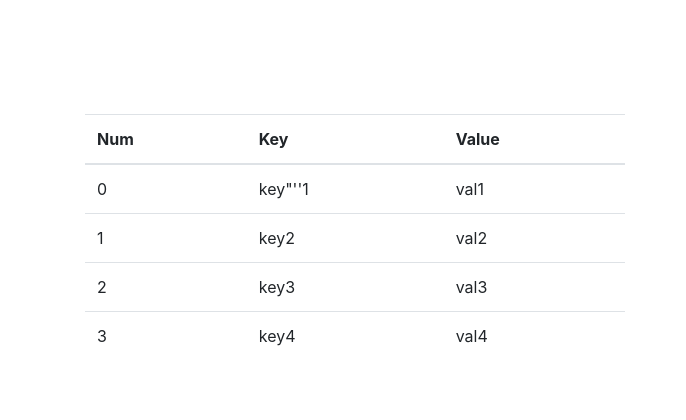
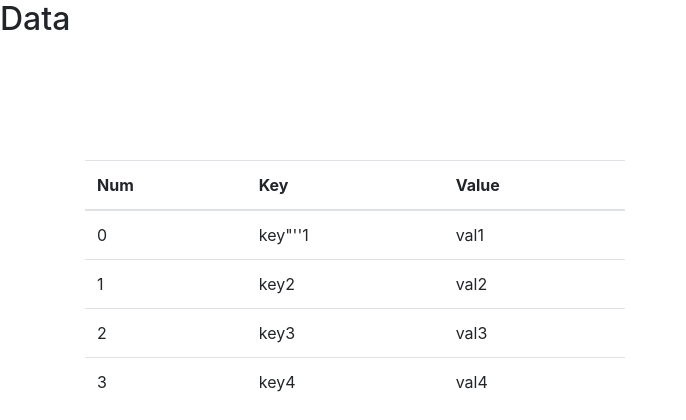
Before and after one commit to Parizval/PromethusApi, a Flask app: page / in a window 1280 px wide. Shown: the top 420 px of the page, without its empty margins (0-686 px from the left). Run offline with Flask 2, Linux system fonts and the light colour scheme; some libraries are stand-ins or nearby versions.

Commit message:
Updated HTML Code for ajax Script

```diff
--- a/templates/index.html
+++ b/templates/index.html
@@ -1,32 +1,36 @@
 <!DOCTYPE html>
 <html lang="en">
   <head>
-    <meta charset="UTF-8">
-    <meta name="viewport" content="width=device-width, initial-scale=1.0">
+    <meta charset="UTF-8" />
+    <meta name="viewport" content="width=device-width, initial-scale=1.0" />
     <title>Document</title>
-    <link rel="stylesheet" href="https://stackpath.bootstrapcdn.com/bootstrap/4.5.0/css/bootstrap.min.css" integrity="sha384-9aIt2nRpC12Uk9gS9baDl411NQApFmC26EwAOH8WgZl5MYYxFfc+NcPb1dKGj7Sk" crossorigin="anonymous">
+    <link
+      rel="stylesheet"
+      href="https://stackpath.bootstrapcdn.com/bootstrap/4.5.0/css/bootstrap.min.css"
+      integrity="sha384-9aIt2nRpC12Uk9gS9baDl411NQApFmC26EwAOH8WgZl5MYYxFfc+NcPb1dKGj7Sk"
+      crossorigin="anonymous"
+    />
   </head>
   <body>
-
+    <h2 class="test">Data</h2>
 
     <div class="container">
       <div class="row">
-            <div class="col-md-6 " style="margin-top: 10%;">
+        <div class="col-md-6" style="margin-top: 10%;">
           <table class="table">
             <thead>
               <tr>
                 <th scope="col">Num</th>
                 <th scope="col">Key</th>
                 <th scope="col">Value</th>
-
               </tr>
             </thead>
             <tbody>
-                    {% for i in  data %}
+              {% for i in data %}
               <tr>
                 <td>{{i}}</td>
-                        <td> {{ data[i]['field'] }} </td>
-                        <td class="{{i}}-val"> {{ data[i]['value'] }} </td>
+                <td class="{{i}}-field">{{ data[i]['field'] }}</td>
+                <td class="{{i}}-val">{{ data[i]['value'] }}</td>
               </tr>
               {% endfor %}
             </tbody>
@@ -35,7 +39,11 @@
       </div>
     </div>
     <script src="https://ajax.googleapis.com/ajax/libs/jquery/3.5.1/jquery.min.js"></script>
-    <script src="https://stackpath.bootstrapcdn.com/bootstrap/4.5.0/js/bootstrap.min.js" integrity="sha384-OgVRvuATP1z7JjHLkuOU7Xw704+h835Lr+6QL9UvYjZE3Ipu6Tp75j7Bh/kR0JKI" crossorigin="anonymous"></script>
+    <script
+      src="https://stackpath.bootstrapcdn.com/bootstrap/4.5.0/js/bootstrap.min.js"
+      integrity="sha384-OgVRvuATP1z7JjHLkuOU7Xw704+h835Lr+6QL9UvYjZE3Ipu6Tp75j7Bh/kR0JKI"
+      crossorigin="anonymous"
+    ></script>
 
     <script>
       $(document).ready(function(){
@@ -43,8 +51,33 @@
 
           alert("Page Loaded");
           var num = 1 ;
+
+          {% for i in  data %}
+
+            console.log($(".{{i}}-field").text());
+
+          {% endfor %}
+
+
           setInterval(function(){
 
+            $.ajax({
+                  data :{
+                        name : "checkpostrequest"
+                  },
+                  type : "POST",
+                  url : '/request'
+        })
+            .done(function(data){
+                             if (data.check)
+                             {
+                                console.log("Sucess");
+                             }
+                             else{
+
+                                  console.log("Failed");
+                             }
+                         });
 
           },5000)
       });
```
Lines whose indentation alone changed are shown as unchanged.
